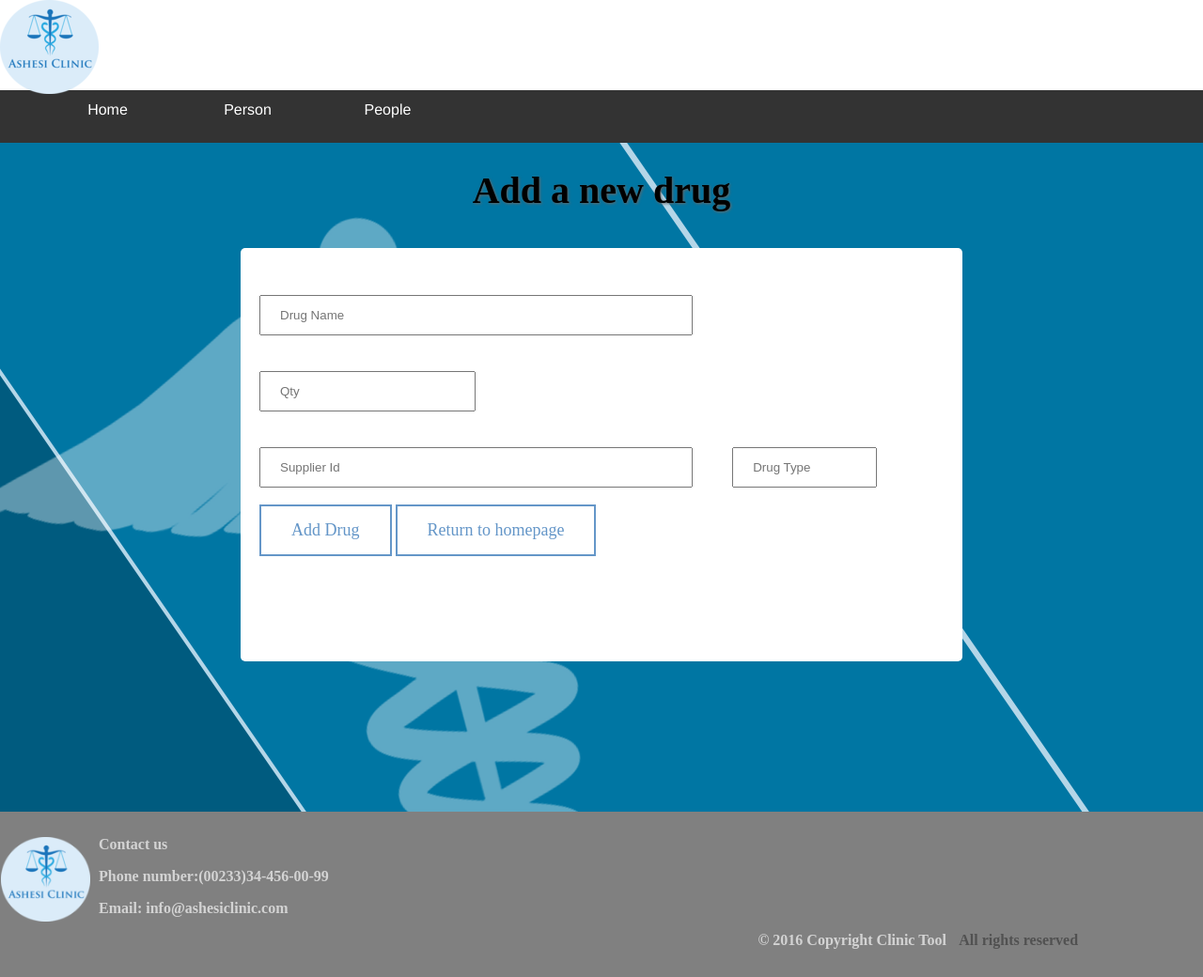
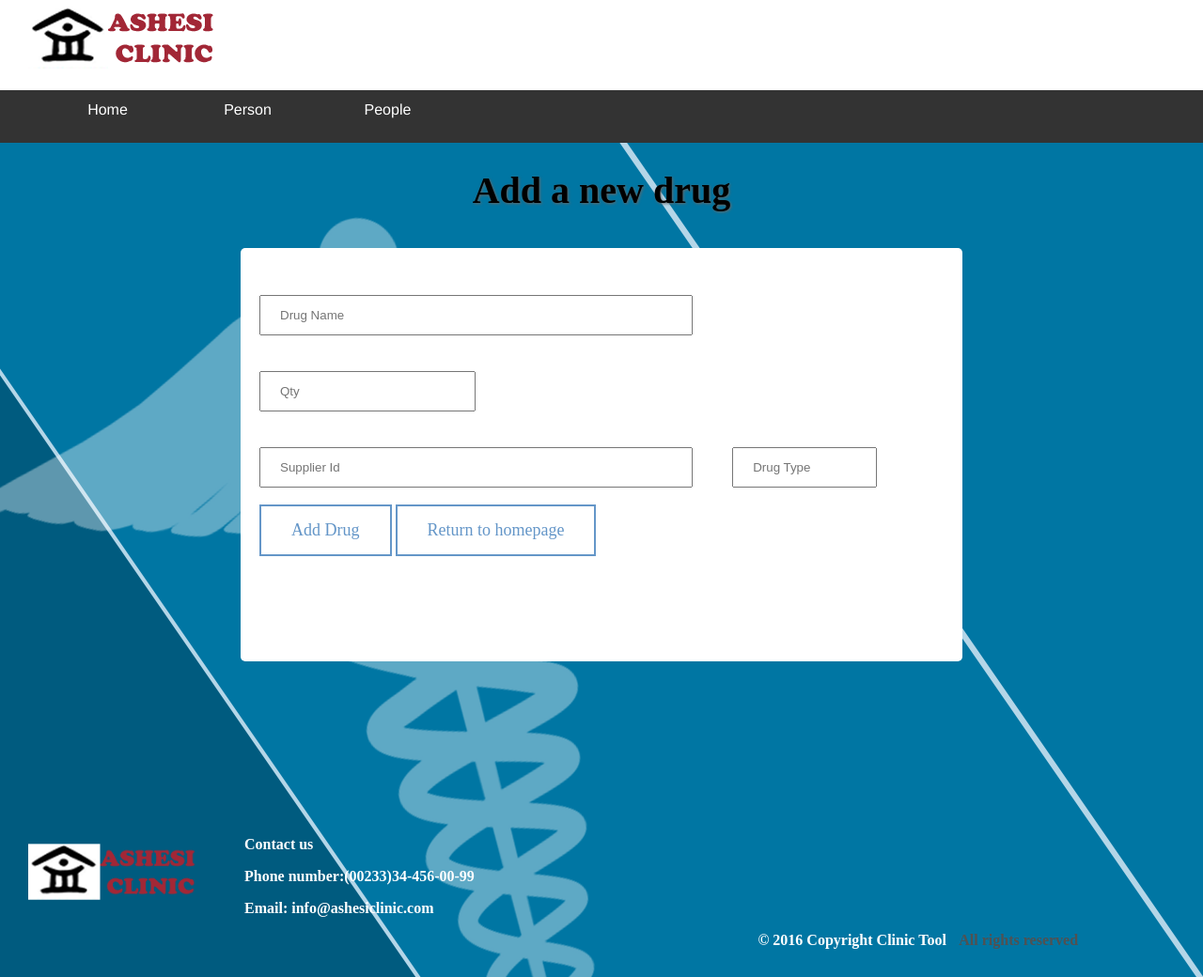
Before and after one commit to hagiosofori/ash-sweb-2016-group4, a PHP site: page /View/adddrug_interface.php in a window 1280 px wide. Shown: the whole page at 94% size. Run offline with PHP 8.4, Linux system fonts and the light colour scheme.

```diff
--- a/css/style.css
+++ b/css/style.css
@@ -2,8 +2,8 @@
 /*Styling of the footer*/
 
 .footer{
-background-color:grey;
-color:#D3D3D3;
+
+color:white;
 height: 11em;
 font-weight: bold;
 text-align:bottom;
@@ -617,3 +617,13 @@ height: 8em;
 }
 
 .col-offset-6{ margin-left: 50.00%; }
+
+#logout{
+  position:absolute;
+  top:20px;
+  left:1200px;
+}
+@@font-face {
+  font-family:helvetica;
+  src:url(../Fonts/Helvetica.otf);
+}
```
Also changed, not shown: img/logo.png.
